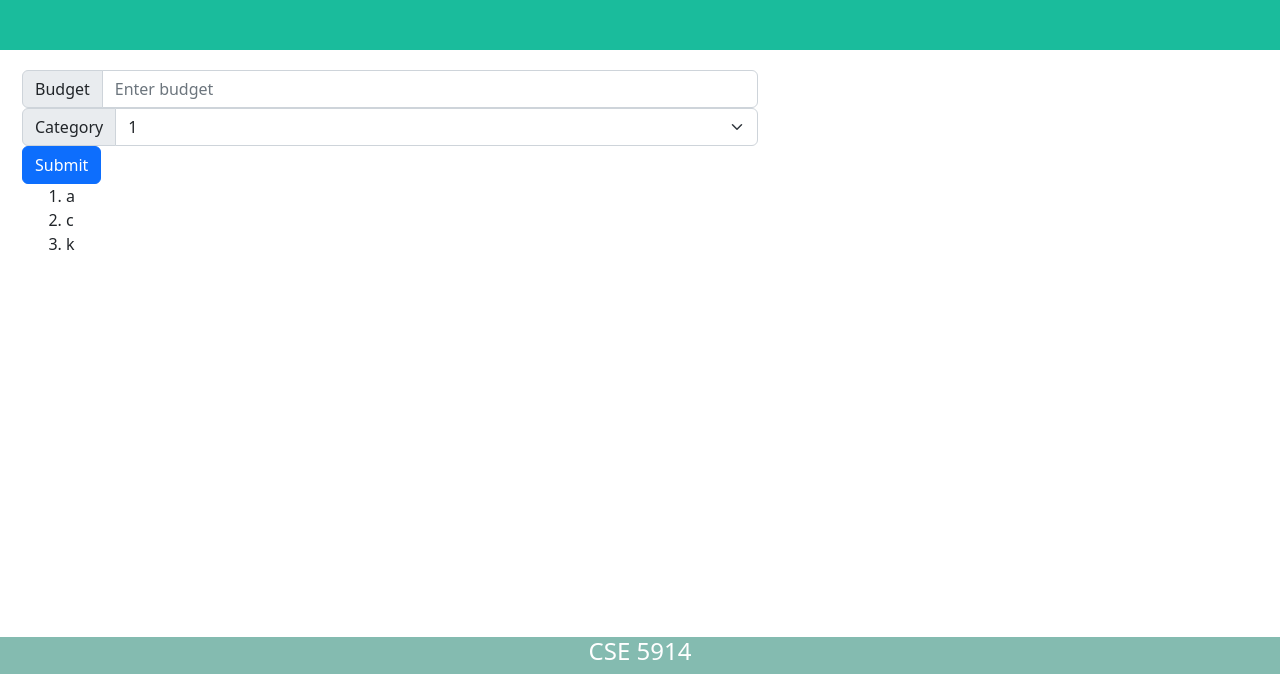
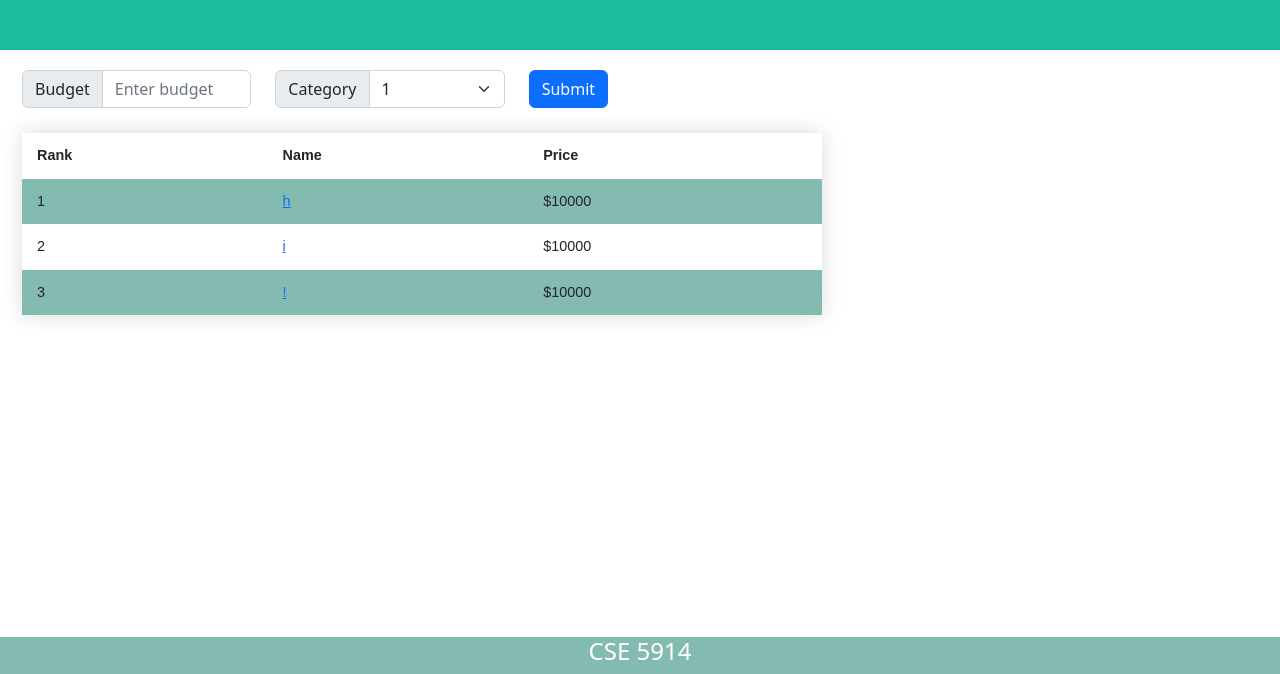
Before and after one commit to evanhuang117/cse5914-money-shredder, a React app in the folder website/: page / in a window 1280 px wide. Shown: the part 126-800 px from the top of the page. Built offline with nearby package versions, Linux system fonts and the light colour scheme.

Commit message:
Created a table

```diff
--- a/website/src/style/Content.css
+++ b/website/src/style/Content.css
@@ -4,3 +4,31 @@
   margin-left:10px;
 }
 .form-label {display: inline;}
+
+.item-table {
+  border-collapse: collapse;
+  margin: 25px 0;
+  font-size: 0.9em;
+  font-family: sans-serif;
+  min-width: 800px;
+  box-shadow: 0 0 20px rgba(0, 0, 0, 0.15);
+  overflow: scroll;
+  max-height: 400px;
+}
+
+.item-table th,
+.item-table td {
+    padding: 12px 15px;
+}
+
+.item-table tbody tr {
+  border-bottom: 1px solid #dddddd;
+}
+
+tr:nth-of-type(even) {
+  background-color: #84bbb0;
+}
+
+.item-table tbody tr:last-of-type {
+  border-bottom: 2px solid #009879;
+}
--- a/website/src/view/Content.js
+++ b/website/src/view/Content.js
@@ -4,7 +4,7 @@ class Content extends React.Component {
 
   constructor(props) {
     super(props);
-    this.state = {items : "ack", queued : ""};
+    this.state = {items : "hi!", queued : ""};
 
     this.handleChange.bind(this);
     this.handleSubmit.bind(this);
@@ -25,8 +25,8 @@ class Content extends React.Component {
       <div class="container" id = "Content">
         <div class="row">
             <div class="col-md-8">
+                    <form onSubmit={(event) => this.handleSubmit(event)}>
                     <div class="row align-items-center" >
-                      <form onSubmit={(event) => this.handleSubmit(event)}>
                         <div class="col input-group">
                           <label class="input-group-text">Budget</label>
                           <input type="text" class="form-control" id="budget" placeholder="Enter budget" onChange={(event) => this.handleChange(event)} name="budget"/>
@@ -44,14 +44,21 @@ class Content extends React.Component {
                           <label class="form-label"> </label>
                           <button type="submit" class="btn btn-primary">Submit</button>
                         </div>
-                      </form>
                     </div>
+                    </form>
               </div>
         </div>
-        <div class= "container" id="mainListContainer">
-              <ol id="itemList">
+        <div class= "row" id="mainListContainer">
+            <div class="col-md-8">
+              <table class="item-table">
+                <tr>
+                  <th>Rank</th>
+                  <th>Name</th>
+                  <th>Price</th>
+                </tr>
                 {this.getItems()}
-              </ol>
+              </table>
+            </div>
         </div>
     </div>
     );
@@ -60,7 +67,11 @@ class Content extends React.Component {
   getItems() {
     const rows = [];
     for(var i = 0; i < this.state.items.length; i++){
-        rows.push(<li>{this.state.items[i]}</li>);
+        const row = [];
+        row.push(<td>{i+1}</td>);
+        row.push(<td><a href="www.osu.edu">{this.state.items[i]}</a></td>);
+        row.push(<td>$10000</td>);
+        rows.push(<tr>{row}</tr>);
     }
     return rows;
   }
```
